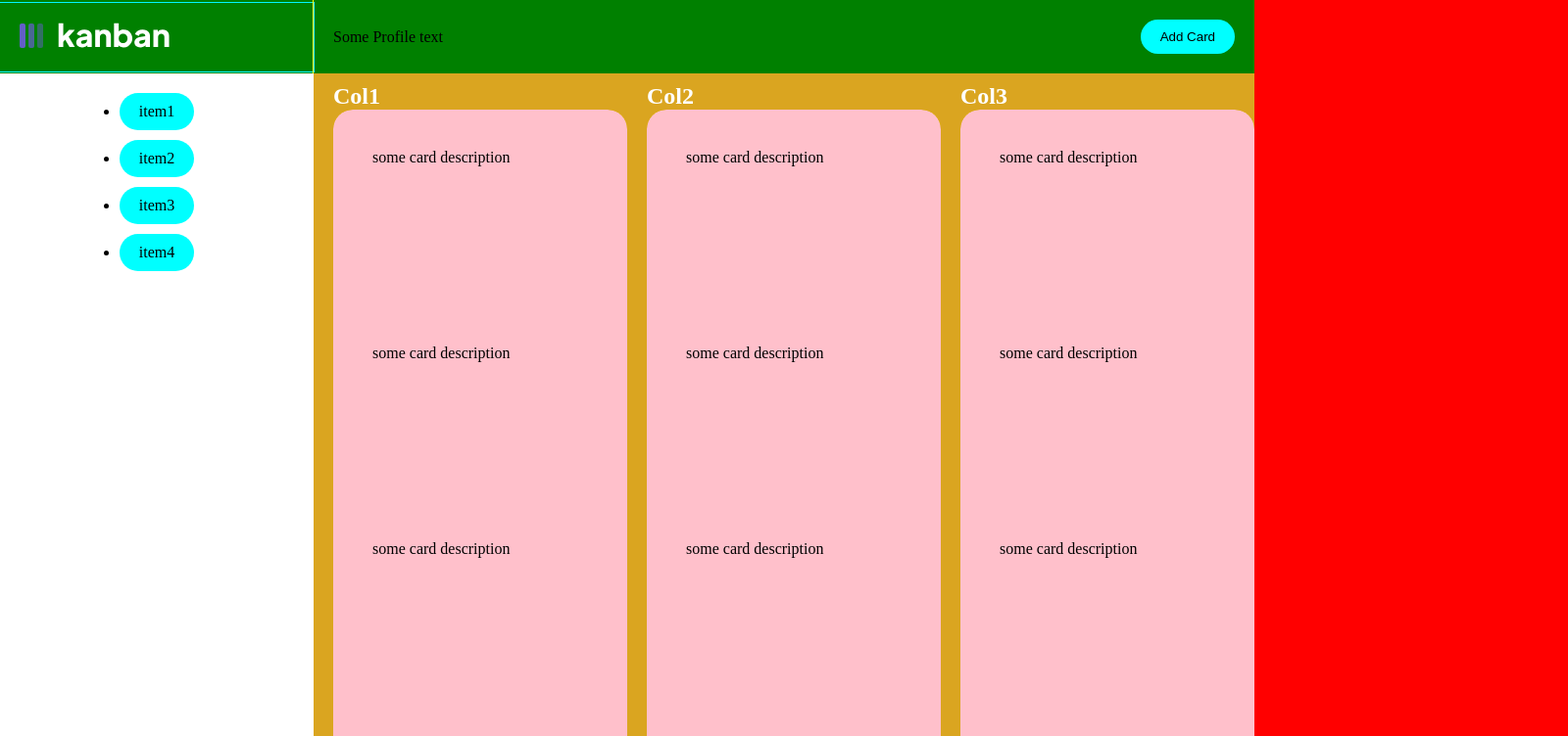
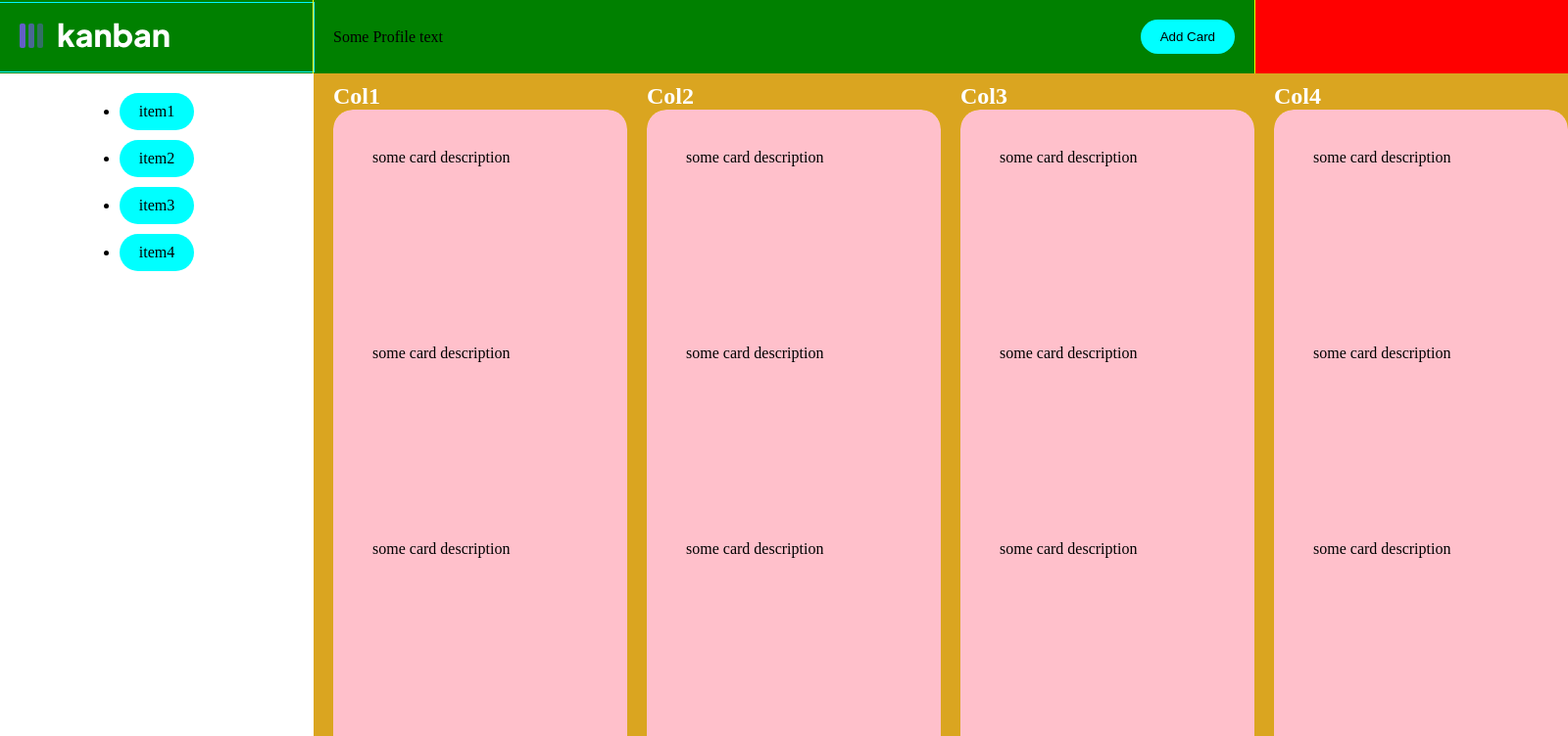
Before and after one commit to samiUllah1526/kanban-board, a React (Vite) app: page / in a window 1280 px wide. Shown: the top 752 px of the page at 98% size, 1600 px wide, since content can reach past the window. Built offline with nearby package versions, Linux system fonts and the light colour scheme.

Commit message:
layout with position property

```diff
--- a/src/App.css
+++ b/src/App.css
@@ -1,45 +1,3 @@
-/* #root {
-  max-width: 1280px;
-  margin: 0 auto;
-  padding: 2rem;
-  text-align: center;
-}
-
-.logo {
-  height: 6em;
-  padding: 1.5em;
-  will-change: filter;
-  transition: filter 300ms;
-}
-.logo:hover {
-  filter: drop-shadow(0 0 2em #646cffaa);
-}
-.logo.react:hover {
-  filter: drop-shadow(0 0 2em #61dafbaa);
-}
-
-@keyframes logo-spin {
-  from {
-    transform: rotate(0deg);
-  }
-  to {
-    transform: rotate(360deg);
-  }
-}
-
-@media (prefers-reduced-motion: no-preference) {
-  a:nth-of-type(2) .logo {
-    animation: logo-spin infinite 20s linear;
-  }
-}
-
-.card {
-  padding: 2em;
-}
-
-.read-the-docs {
-  color: #888;
-} */
 
 
 * {
@@ -51,6 +9,7 @@
 body {
   background: red;
   min-height: 100vh;
+  overflow-y: hidden;
 }
 
 
@@ -91,11 +50,12 @@ body {
   height: calc(100vh - 75px);
   display: flex;
 
-  /* position: relative; */
+  position: relative;
 }
 
 .sidebar {
-  /* position: fixed; */
+  position: fixed;
+  z-index: 1;
   background-color: white;
 
   flex-shrink: 0;
@@ -104,7 +64,7 @@ body {
   justify-content: space-between;
   align-items: center;
 
-  height: 100%;
+  height: 91%;
   padding: 10px 20px;
   width: 320px;
 }
@@ -118,8 +78,13 @@ body {
 }
 
 .board {
-  /* position: absolute; */
-  left: 320px;
+  position: absolute;
+  /* left: 320px; */
+  height: 100%;
+
+  transition-property: left;
+  transition-duration: 1s;
+
 
   background-color: goldenrod;
   width: 100%;
@@ -158,15 +123,27 @@ body {
 }
 
 
+.full-board-width {
+  left: 0px;
+  transition-property: left;
+  transition-duration: 1s;
+}
+
+.board-width {
+  left: 320px;
+  transition-property: left;
+  transition-duration: 1s;
+}
+
 .sidebar-open {
-  margin-left: 0px;
-  transition-property: margin;
+  left: 0px;
+  transition-property: left;
   transition-duration: 1s;
 }
 
 .sidebar-closed {
-  margin-left: -320px;
-  transition-property: margin;
+  left: -320px;
+  transition-property: left;
   transition-duration: 1s;
 }
 
--- a/src/App.jsx
+++ b/src/App.jsx
@@ -1,3 +1,4 @@
+import { useState } from 'react'
 import './App.css'
 import Header from './Header'
 import Sidebar from './Sidebar'
@@ -5,15 +6,20 @@ import Sidebar from './Sidebar'
 
 
 function App() {
+  const [open, setOpen] = useState(true)
 
   const CARDS = ['Col1', 'Col2', 'Col3', 'Col4', 'Col4', 'Col4']
   const COLUMS = ['Col1', 'Col2', 'Col3', 'Col4', 'Col4', 'Col4']
+
+  const onOpenClass = open ? 'board-width': 'full-board-width'
+
+
   return (
     <div className="App">
       <Header />
       <main className='main'>
-        <Sidebar />
-        <section className='board'>
+        <Sidebar open={open} setOpen={setOpen}/>
+        <section className={`board ${onOpenClass}`}>
           {
             COLUMS.map((col, i) => {
               return (
--- a/src/Sidebar.jsx
+++ b/src/Sidebar.jsx
@@ -1,12 +1,9 @@
 import { useState } from 'react'
 import './App.css'
 
-function Sidebar() {
-
-  const [open, setOpen] = useState(true)
+function Sidebar({ open, setOpen }) {
   const onOpenClass = open ? 'sidebar-open': 'sidebar-closed'
 
-  const handleHide = () => setOpen(prev => !prev)
   return (
     <div className={`sidebar ${onOpenClass}`}>
     <ul>
```
